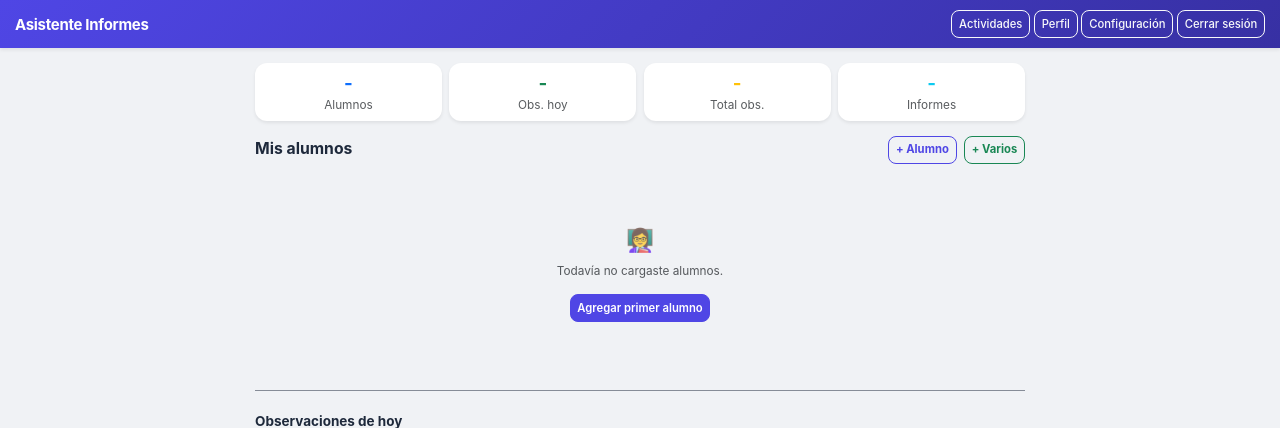
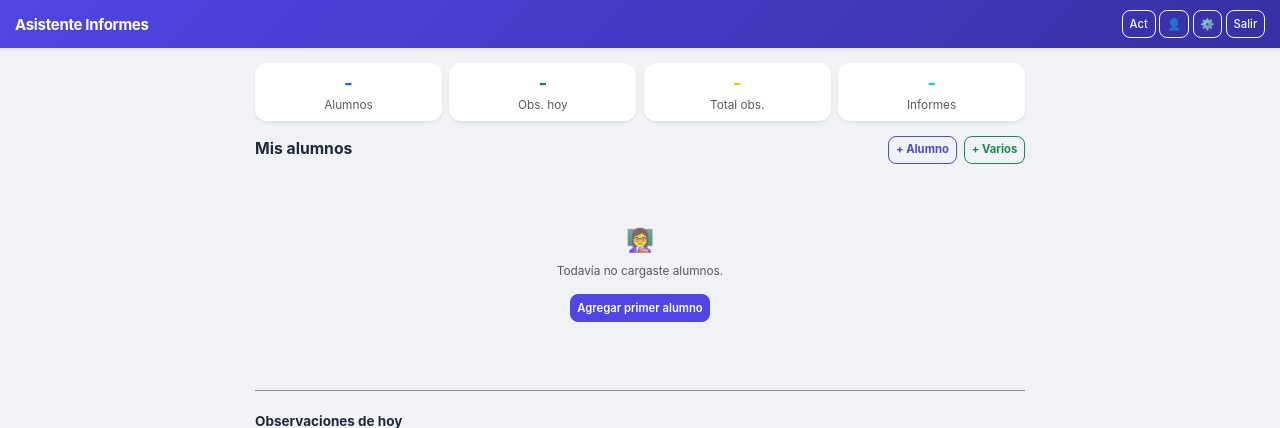
Before and after one commit to chiarakordek/Asistente_Infia, a Flask app: page /dashboard in a window 1280 px wide. Shown: the top 428 px of the page. Run offline with Flask 3, Linux system fonts and the light colour scheme; the visitor is signed in with stand-in values (Sample User, id 1); data that the repository does not hold is empty; some libraries are stand-ins or nearby versions.

Commit message:
Revert "fix: navbar labels completos"
This reverts commit 4a0cf967a19caa302ed340561d5230faa6a0ee3a.

```diff
--- a/templates/actividades.html
+++ b/templates/actividades.html
@@ -15,9 +15,8 @@
       <span class="navbar-brand fw-bold">Actividades</span>
       <div class="navbar-nav ms-auto flex-row gap-1">
         <a class="btn btn-sm btn-outline-light fw-medium" href="/dashboard">Alumnos</a>
-        <a class="btn btn-sm btn-outline-light fw-medium" href="/perfil">Perfil</a>
-        <a class="btn btn-sm btn-outline-light fw-medium" href="/config">Configuración</a>
-        <button class="btn btn-sm btn-outline-light fw-medium" onclick="logout()">Cerrar sesión</button>
+        <a class="btn btn-sm btn-outline-light fw-medium" href="/config" title="Configuración">⚙️</a>
+        <button class="btn btn-sm btn-outline-light fw-medium" onclick="logout()">Salir</button>
       </div>
     </div>
   </nav>
--- a/templates/alumno.html
+++ b/templates/alumno.html
@@ -19,9 +19,8 @@
       <span class="navbar-brand fw-bold">{{ alumno.apellido }}, {{ alumno.nombre }}</span>
       <div class="navbar-nav ms-auto flex-row gap-1">
         <a class="btn btn-sm btn-outline-light fw-medium" href="/dashboard">Alumnos</a>
-        <a class="btn btn-sm btn-outline-light fw-medium" href="/perfil">Perfil</a>
-        <a class="btn btn-sm btn-outline-light fw-medium" href="/config">Configuración</a>
-        <button class="btn btn-sm btn-outline-light fw-medium" onclick="logout()">Cerrar sesión</button>
+        <a class="btn btn-sm btn-outline-light fw-medium" href="/config" title="Configuración">⚙️</a>
+        <button class="btn btn-sm btn-outline-light fw-medium" onclick="logout()">Salir</button>
       </div>
     </div>
   </nav>
--- a/templates/dashboard.html
+++ b/templates/dashboard.html
@@ -14,10 +14,10 @@
     <div class="container-fluid px-3">
       <span class="navbar-brand fw-bold">Asistente Informes</span>
       <div class="navbar-nav ms-auto flex-row gap-1">
-        <a class="btn btn-sm btn-outline-light fw-medium" href="/actividades">Actividades</a>
-        <a class="btn btn-sm btn-outline-light fw-medium" href="/perfil">Perfil</a>
-        <a class="btn btn-sm btn-outline-light fw-medium" href="/config">Configuración</a>
-        <button class="btn btn-sm btn-outline-light fw-medium" onclick="logout()">Cerrar sesión</button>
+        <a class="btn btn-sm btn-outline-light fw-medium" href="/actividades">Act</a>
+        <a class="btn btn-sm btn-outline-light fw-medium" href="/perfil" title="Mi perfil">👤</a>
+        <a class="btn btn-sm btn-outline-light fw-medium" href="/config" title="Configuración">⚙️</a>
+        <button class="btn btn-sm btn-outline-light fw-medium" onclick="logout()">Salir</button>
       </div>
     </div>
   </nav>
--- a/templates/unidades.html
+++ b/templates/unidades.html
@@ -17,7 +17,7 @@
         <a class="btn btn-sm btn-outline-light fw-medium" href="/dashboard">Alumnos</a>
         <a class="btn btn-sm btn-outline-light fw-medium" href="/actividades">Act</a>
         <a class="btn btn-sm btn-outline-light fw-medium" href="/config" title="Configuración">⚙️</a>
-        <button class="btn btn-sm btn-outline-light fw-medium" onclick="logout()">Cerrar sesión</button>
+        <button class="btn btn-sm btn-outline-light fw-medium" onclick="logout()">Salir</button>
       </div>
     </div>
   </nav>
```
